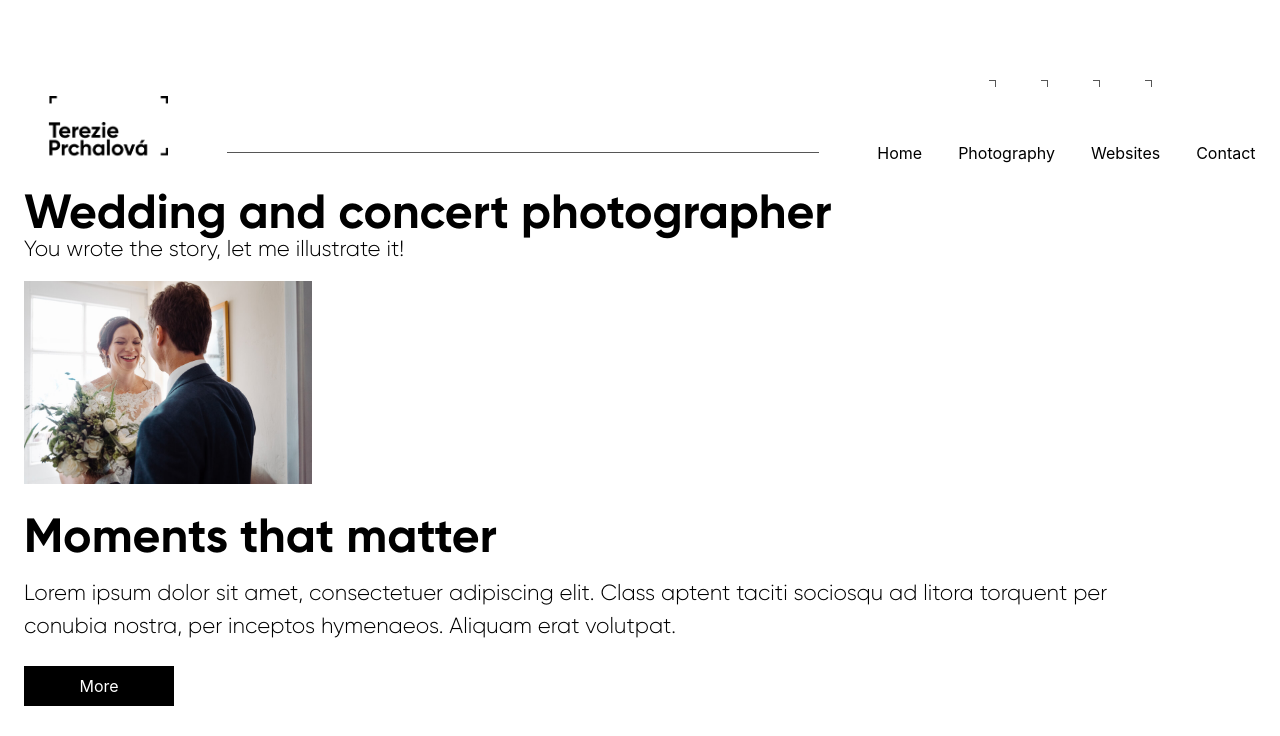
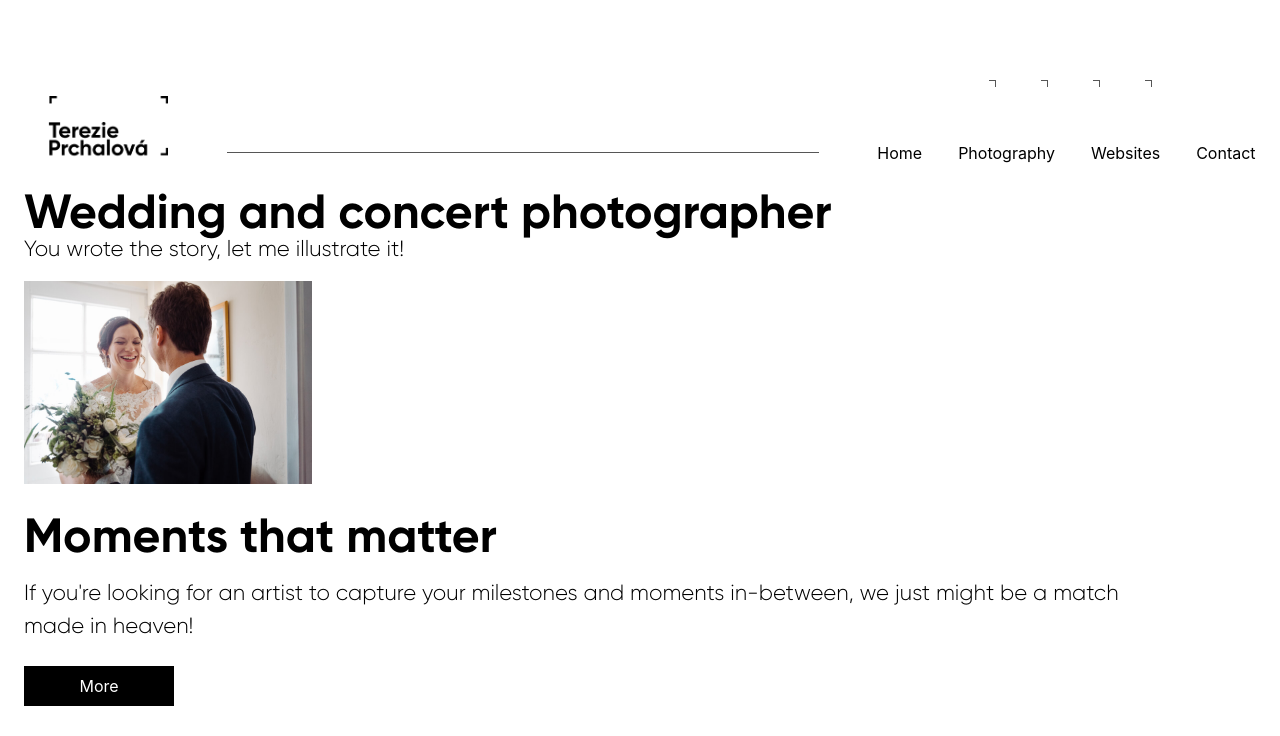
Before and after one commit to TereziePrchalova/photography-website, a Next.js app: page / in a window 1280 px wide. Shown: the top 736 px of the page. Built offline with nearby package versions, Linux system fonts and the light colour scheme.

Commit message:
Progress

```diff
--- a/components/HeroSlider.js
+++ b/components/HeroSlider.js
@@ -9,7 +9,7 @@ export default function HeroSlider(data) {
                 </div>
                 <div className="my-4">
                     <h2 className="h2">Moments that matter</h2>
-                    <p className="p w-[90%] mt-1 mb-6">Lorem ipsum dolor sit amet, consectetuer adipiscing elit. Class aptent taciti sociosqu ad litora torquent per conubia nostra, per inceptos hymenaeos. Aliquam erat volutpat.</p>
+                    <p className="p w-[90%] mt-1 mb-6">If you're looking for an artist to capture your milestones and moments in-between, we just might be a match made in heaven!</p>
                     <a href="https://eu.zonerama.com/TereziePrchalova/743152" target="_blank">
                         <button className="w-[150px] h-[40px] bg-black text-white">More</button>
                     </a>
```
